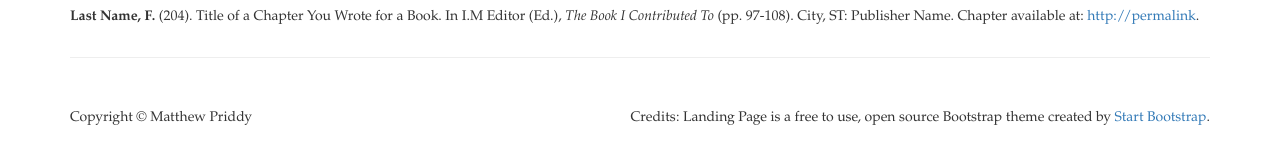
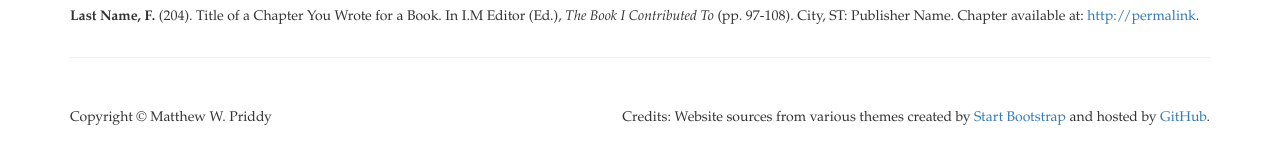
Before and after one commit to mwpriddy/mwpriddy.github.io, a Jekyll site: the page built from cv/index.html, in a window 1280 px wide. Shown: the part 385-549 px from the top of the page. Built offline with Jekyll 4.4.1, drawn with Linux system fonts in a browser that asks for light colours; nearby versions of some CDN libraries; comment, search, counter and statistics services are not loaded.

Commit message:
update footer

```diff
--- a/_layouts/default-halfslider.html
+++ b/_layouts/default-halfslider.html
@@ -101,8 +101,8 @@
         <footer>
             <div class="row">
                 <div class="col-lg-12">
-                <span style="float: left;">Copyright &copy; Matthew Priddy</span>
-                <span style="float: right;">Credits: Landing Page is a free to use, open source Bootstrap theme created by  <a target="_blank" href="http://startbootstrap.com">Start Bootstrap</a>.</span>
+                    <span style="float: left;">Copyright &copy; Matthew W. Priddy</span>
+                    <span style="float: right;">Credits: Website sources from various themes created by  <a target="_blank" href="http://startbootstrap.com">Start Bootstrap</a> and hosted by <a target="_blank" href="http://github.com">GitHub</a>.</span>
                 </div>
             </div>
             <!-- /.row -->
```
